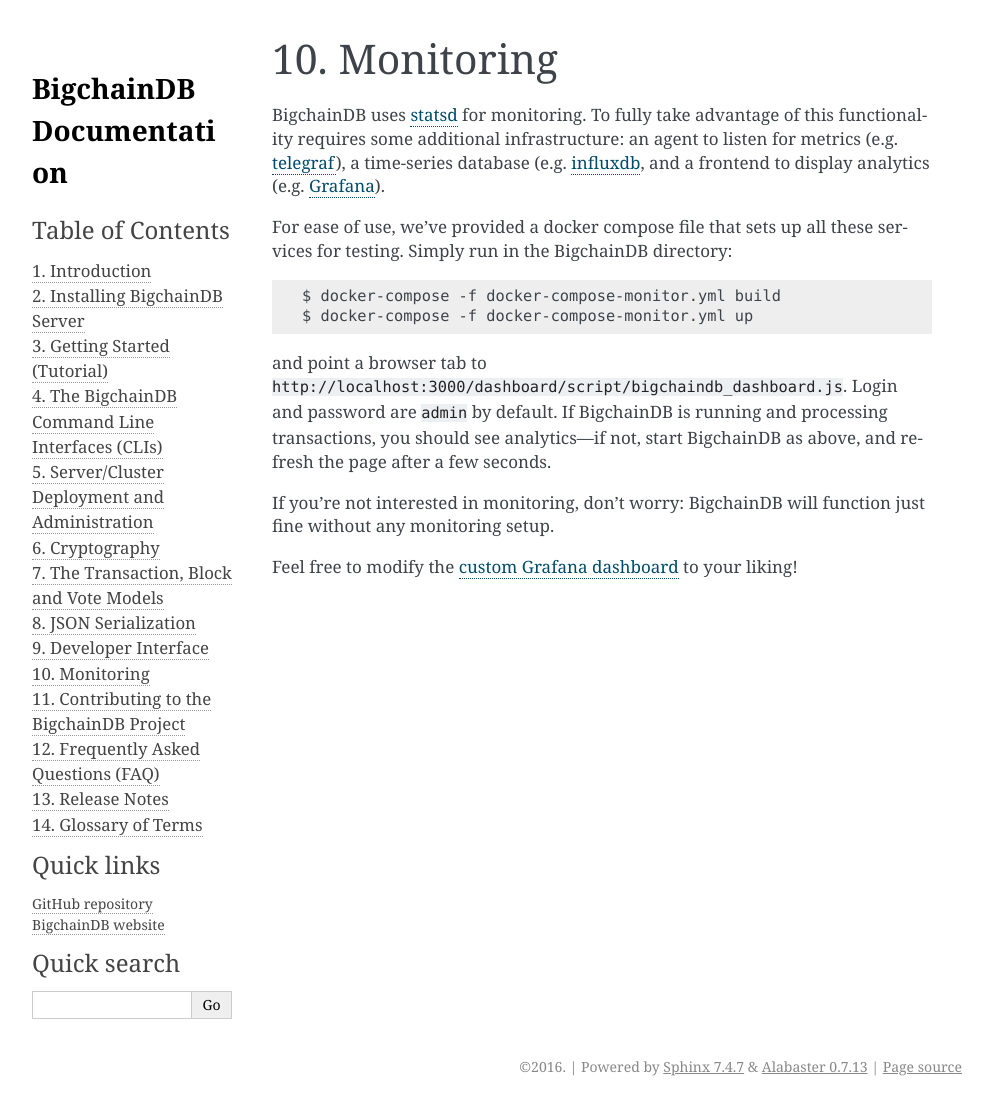
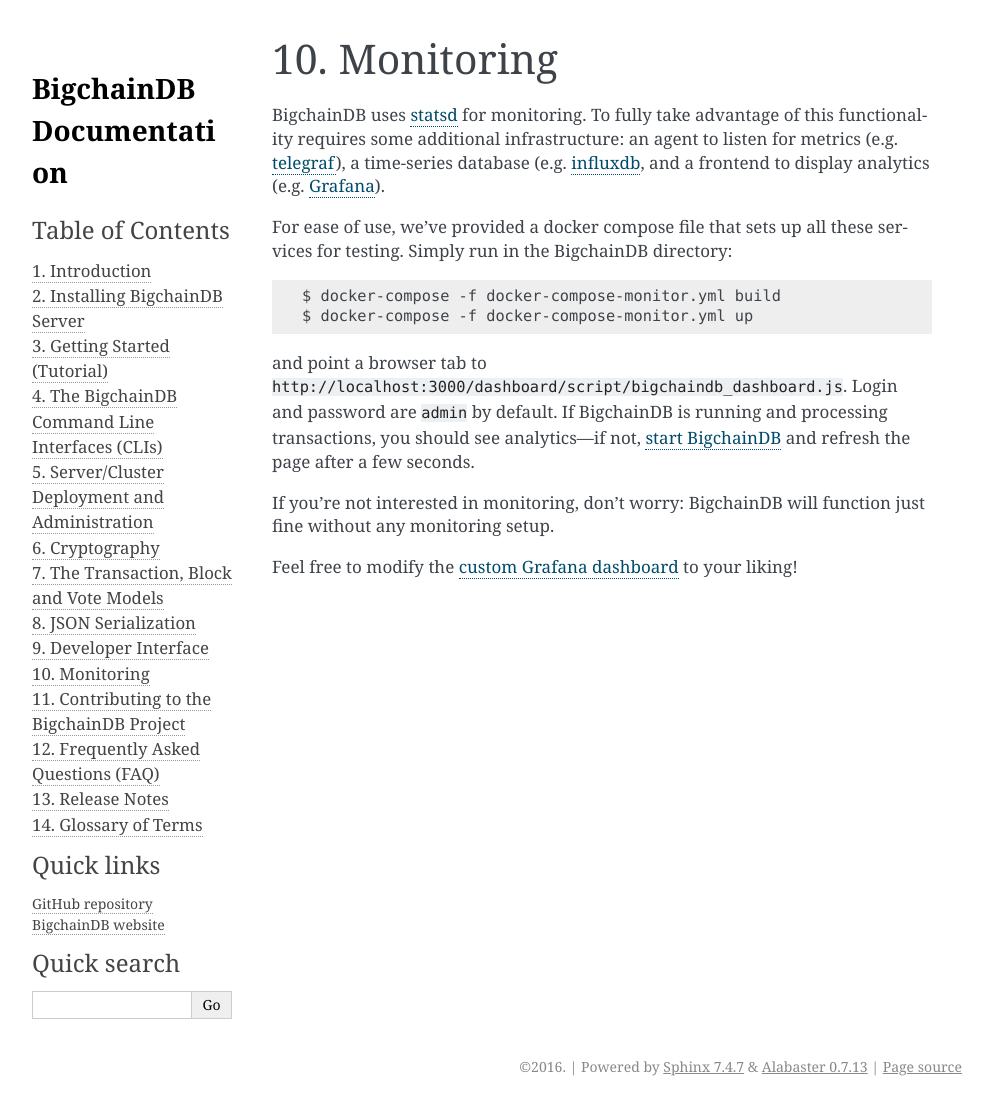
Before and after one commit to bigchaindb/bigchaindb, a Sphinx documentation site: the page built from docs/source/monitoring.md, in a window 1280 px wide. Shown: the whole page, without its empty margins (148-1140 px from the left). Built offline with Sphinx 7.4.7, drawn with Linux system fonts in a browser that asks for light colours.

Commit message:
documentation links

````diff
--- a/docs/source/monitoring.md
+++ b/docs/source/monitoring.md
@@ -9,7 +9,7 @@
 $ docker-compose -f docker-compose-monitor.yml up
 ```
 
-and point a browser tab to `http://localhost:3000/dashboard/script/bigchaindb_dashboard.js`.  Login and password are `admin` by default.  If BigchainDB is running and processing transactions, you should see analytics—if not, start BigchainDB as above, and refresh the page after a few seconds.
+and point a browser tab to `http://localhost:3000/dashboard/script/bigchaindb_dashboard.js`.  Login and password are `admin` by default.  If BigchainDB is running and processing transactions, you should see analytics—if not, [start BigchainDB](installing.html#run-bigchaindb) and refresh the page after a few seconds.
 
 If you're not interested in monitoring, don't worry: BigchainDB will function just fine without any monitoring setup.
 
````
